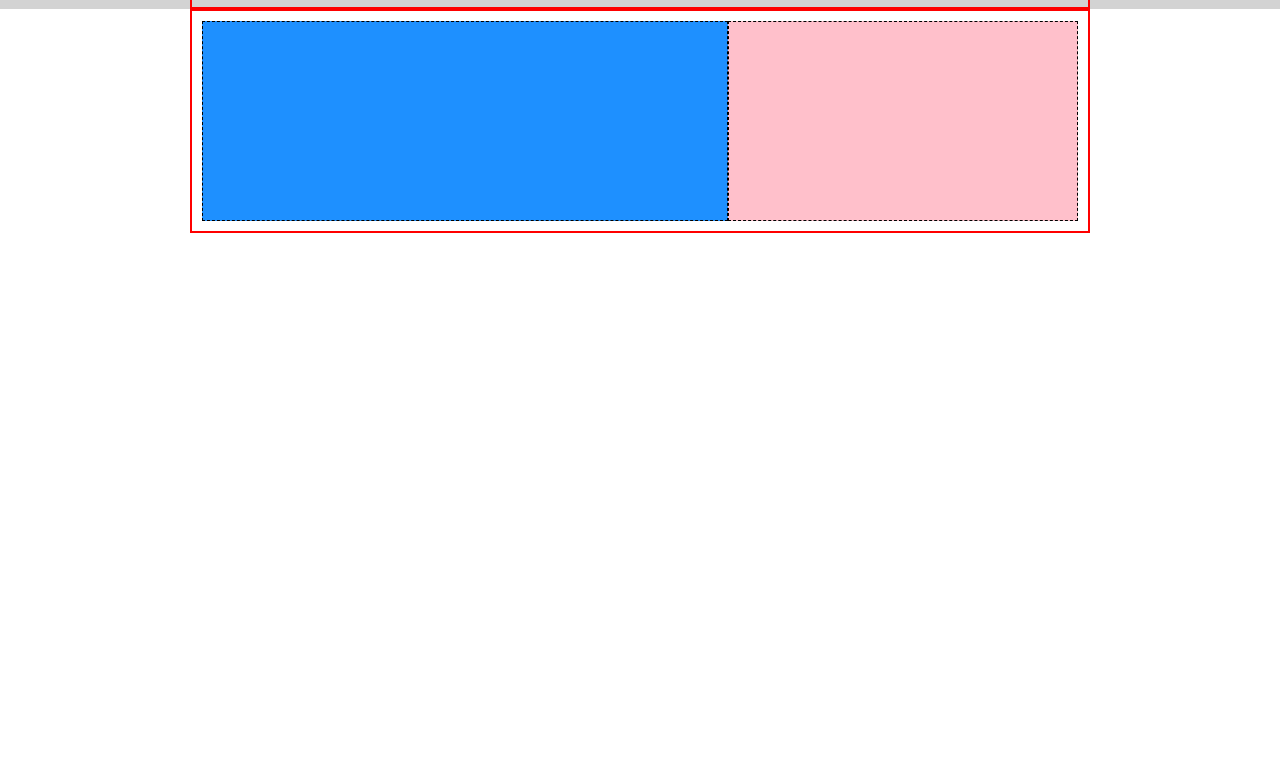
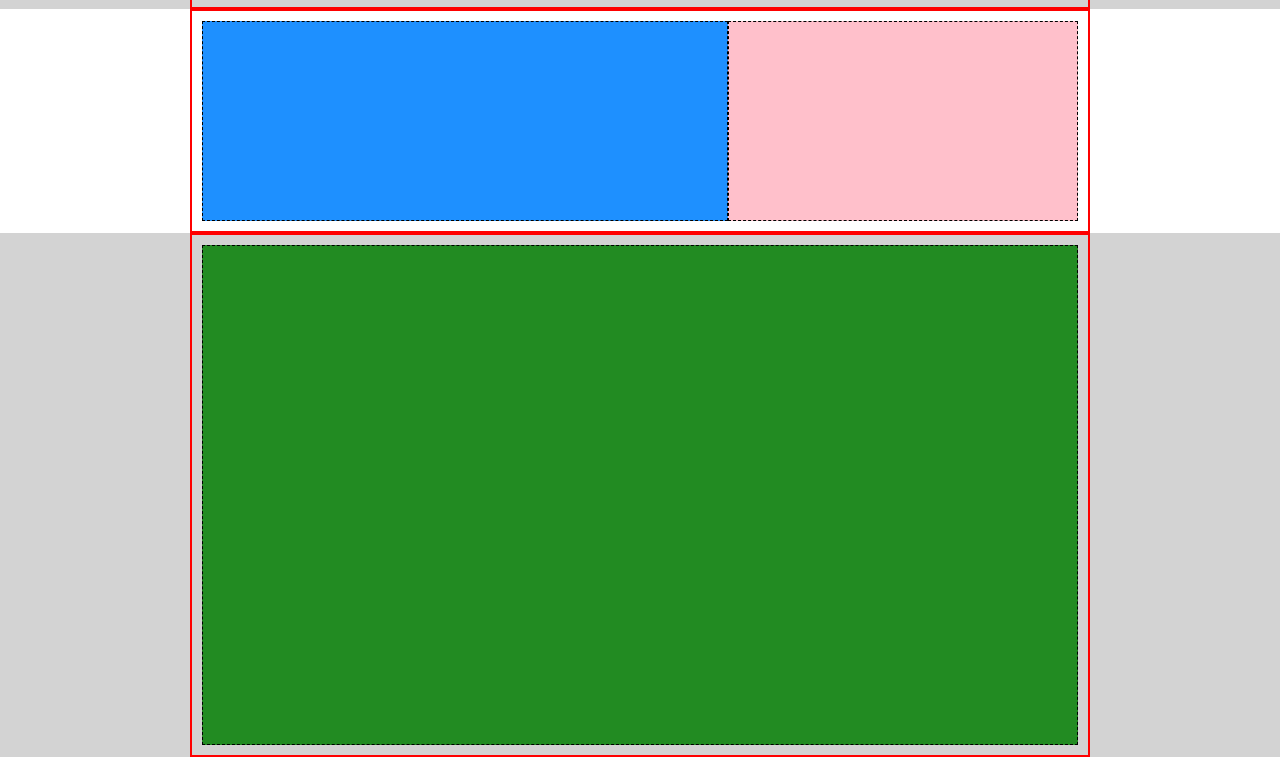
Before and after one commit to Brody14/htmlcss-struttura-discord, a plain HTML site: page index.html in a window 1280 px wide. Shown: the part 729-1486 px from the top of the page. Before the commit the page ends 962 px from the top, so only its background shows below. Drawn offline with Linux system fonts and the light colour scheme.

Commit message:
FEAT 4th section main added + STYLE

```diff
--- a/css/style.css
+++ b/css/style.css
@@ -85,10 +85,23 @@ main .row-cols-2 {
     flex-basis: 40%;
 }
 
-main section:nth-child(2) {
+
+#debug main section:nth-child(2) {
     background-color: #D3D3D3;
 }
 
 main section:nth-child(2) .row {
     flex-direction: row-reverse;
 }
+
+
+#debug main section:last-child {
+    background-color: #D3D3D3;
+}
+
+#debug main section:last-child .col {
+    width: 900px;
+    min-height: 500px;
+    background-color: #228B22;
+    border: 1px dashed black;
+}
--- a/index.html
+++ b/index.html
@@ -70,6 +70,14 @@
         </section>
 
         <!-- quarta sezione -->
+
+       <section>
+            <div class="container">
+                <div class="row">
+                    <div class="col"></div>
+                </div>
+            </div>
+       </section>
     </main>
 
 <!-- footer -->
```
